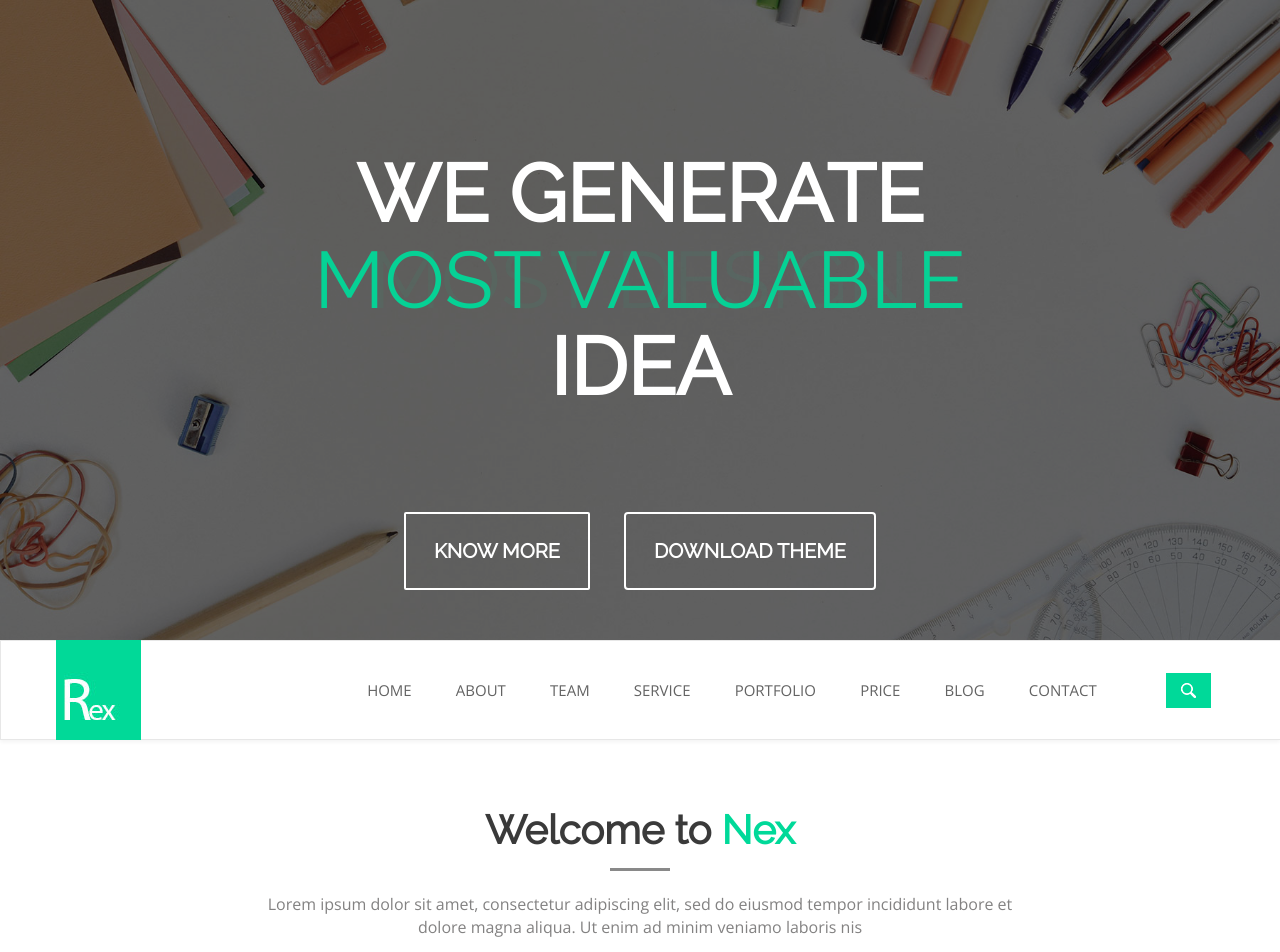
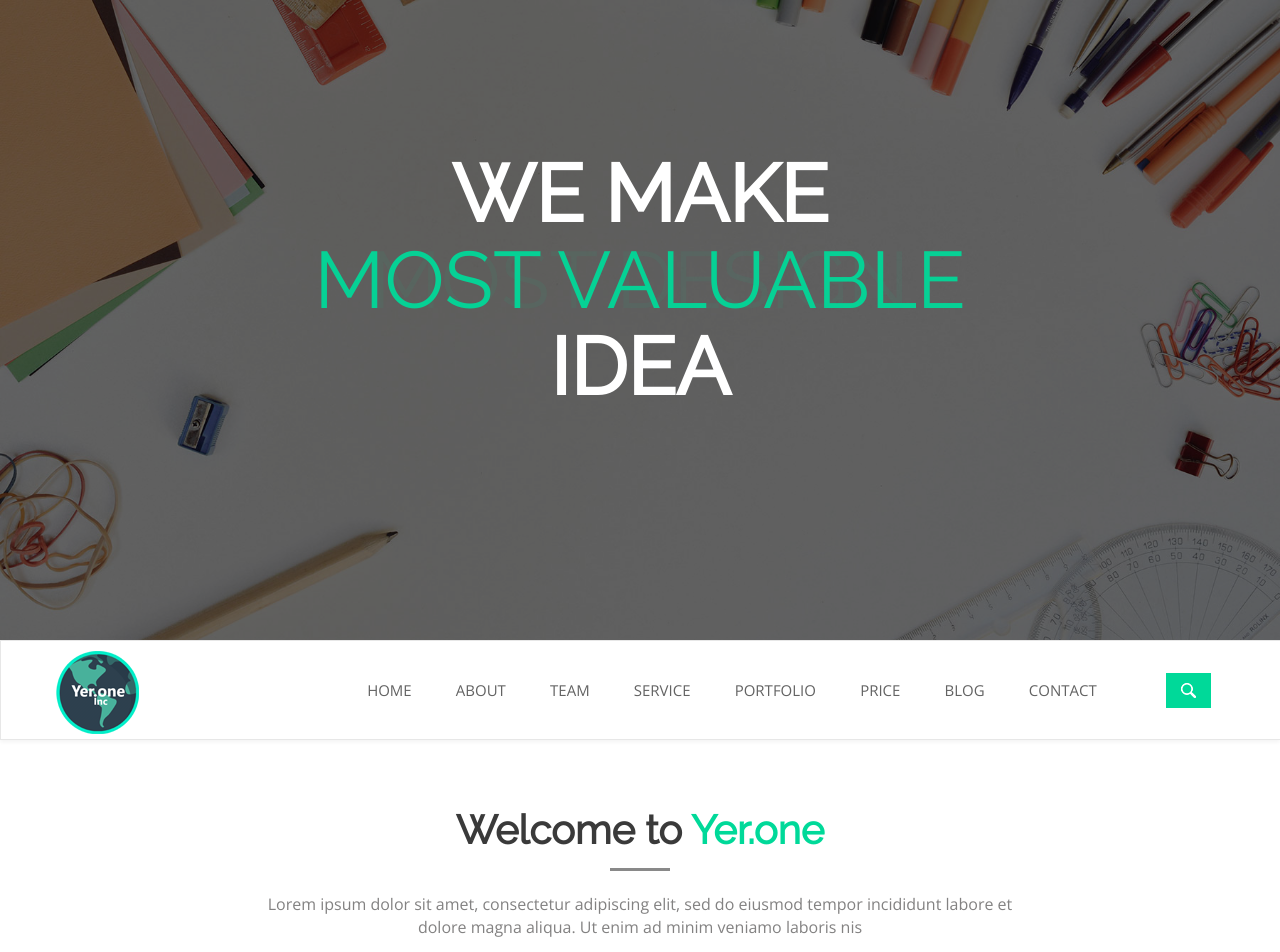
Before and after one commit to yer-one/yer.one, a plain HTML site: page index.html in a window 1280 px wide. Shown: the top 952 px of the page. Drawn offline with nearby package versions, Linux system fonts and the light colour scheme.

Commit message:
added logo and titles

```diff
--- a/index.html
+++ b/index.html
@@ -5,7 +5,7 @@
     <meta http-equiv="X-UA-Compatible" content="IE=edge">
     <meta name="viewport" content="width=device-width, initial-scale=1">
     <!-- The above 3 meta tags *must* come first in the head; any other head content must come *after* these tags -->
-    <title>Rex : Home</title>
+    <title>Yer.one Inc</title>
     <!-- Favicon -->
     <link rel="shortcut icon" type="image/icon" href="assets/images/favicon.ico"/>
     <!-- Font Awesome -->
@@ -60,17 +60,13 @@
       <div class="header-overlay">
         <div class="header-content">
         <!-- Start header content slider -->
-        <h2 class="header-slide">WE GENERATE
+        <h2 class="header-slide">WE MAKE
           <span>MOST CREATIVE</span>
           <span>MOST Design</span>
           <span>MOST Valuable</span>
           IDEA</h2>
         <!-- End header content slider -->
-        <!-- Header btn area -->
-        <div class="header-btn-area">
-          <a class="knowmore-btn" href="#">KNOW MORE</a>
-          <a class="download-btn" href="#">DOWNLOAD Theme</a>
-        </div>
+
       </div>
       </div>
     </div>
@@ -90,7 +86,7 @@
             <span class="icon-bar"></span>
           </button>
           <!-- LOGO -->
-           <a class="navbar-brand logo" href="index.html"><img src="assets/images/logo.jpg" alt="logo"></a>
+           <a class="navbar-brand logo" href="index.html"><img src="assets/images/logo.png" alt="logo"></a>
         </div>
         <div id="navbar" class="navbar-collapse collapse">
           <ul id="top-menu" class="nav navbar-nav main-nav menu-scroll">
@@ -123,7 +119,7 @@
           <!-- Start welcome area -->
           <div class="welcome-area">
             <div class="title-area">
-              <h2 class="tittle">Welcome to <span>Nex</span></h2>
+              <h2 class="tittle">Welcome to <span>Yer.one</span></h2>
               <span class="tittle-line"></span>
               <p>Lorem ipsum dolor sit amet, consectetur adipiscing elit, sed do eiusmod tempor incididunt  labore et dolore magna aliqua. Ut enim ad minim veniamo laboris nis</p>
             </div>
@@ -176,7 +172,7 @@
               <div class="col-md-7 col-sm-6 col-xs-12">
                 <div class="about-right wow fadeInRight">
                   <div class="title-area">
-                    <h2 class="tittle">About <span>Nex</span> design</h2>
+                    <h2 class="tittle">About <span>Yer.one</span> Inc</h2>
                     <span class="tittle-line"></span>
                     <p>ed ut perspiciatis unde omnis iste natus error sit voluptatem accusantium doloremque laudantium, totam rem aperiam, eaque ipsa quae ab illotore itatis et quasi architecto beatae vitae dicta sunt explicabo.</p>
 
```
Also changed, not shown: assets/images/logo.jpg (deleted), assets/images/logo.png (added).
